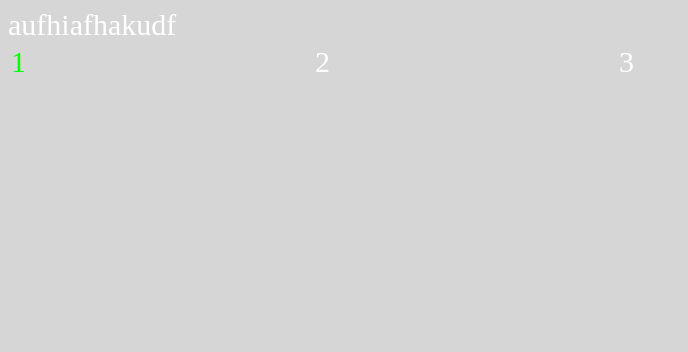
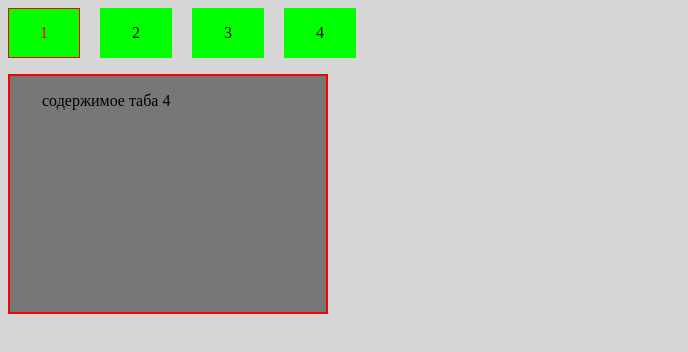
Before and after one commit to ewoxone/simpleTabs, a plain HTML site: page index.html in a window 1280 px wide. Shown: the whole page, without its empty margins (0-688 px from the left). Drawn offline with Linux system fonts and the light colour scheme.

Commit message:
first commit

```diff
--- a/index.html
+++ b/index.html
@@ -6,17 +6,30 @@
 	<link rel="stylesheet" href="css/main.min.css">
 </head>
 <body>
- 	aufhiafhakudf
 
-	<table>
-		<tr>
-			<td class="asd">1</td>
-			<td>2</td>
-			<td>3</td>
-		</tr>
-	</table>
+ 	<div class="tabs">
+ 		<div class="tab tab_active">
+ 			1
+ 		</div>
+ 		<div class="tab">
+ 			2
+ 		</div>
+ 		<div class="tab">
+ 			3
+ 		</div>
+ 		<div class="tab">
+ 			4
+ 		</div>
+ 	</div>
 
- 	<script type="text/javascript" src="js/common.js"></script>
+	<div class="tab-content-wrapper">
+		<div class="tab-content">содержимое таба 1</div>
+	 	<div class="tab-content">содержимое таба 2</div>
+	 	<div class="tab-content">содержимое таба 3</div>
+	 	<div class="tab-content">содержимое таба 4</div>
+	</div>
+
+ 	<script type="text/javascript" src="js/scripts.js"></script>
 
 </body>
 </html>
--- a/js/common.js
+++ /dev/null
@@ -1,98 +0,0 @@
-function Fruit(color, shape) {
-	this.color = color;
-	this.shape = shape;
-}
-var melon = new Fruit('green', 'round'),
-	apple = new Fruit('red', 'superround');
-// var apple = new Object();
-// apple.color = 'red';
-// apple.shape = 'square';
-melon.about = function () {
-	return 'Super melon is ' + this.color + ' and ' + this.shape;
-};
-apple.about = function () {
-	return 'Super apple is ' + this.color + ' and ' + this.shape;
-};
-console.log(melon.about());
-console.log(apple.about());
-
-
-var person = {
-	name : 'Vlad',
-	age: 24,
-	children: ['Lola', 'Giwi'],
-	address: {
-		street: 'devyatkino',
-		city: 'spb',
-		country: 'ru'
-	},
-	nameAge: function () {
-		return this.name + "'s age is " + this.age;
-	}
-};
-
-person.children.push('Masha');
-
-console.log (person.nameAge());
-console.log (person.children);
-
-function summ(a, b) {
-	return a + b;
-}
-
-//document.write('Сумма равна ' + summ(10, 12));
-
-/*
-var res = 24;
-switch (res) {
-	case 1:
-		console.log('равно 1');
-		break;
-	case 2:
-		console.log('равно 2');
-		break;
-	case 3:
-		console.log('равно 3');
-		break;
-	default:
-		console.log('не задано');
-		break;
-}
-*/
-
-/*
-	var i = 0;
-	while (i < 10) {
-		console.log(i);
-		i++;
-	}
-*/
-
-/*
-var needColors = false,
-	colors = ['Red', 'Green', 'Blue'];
-if (!needColors) {
-	let color_name = prompt('Угадайте первый цвет');
-	if (colors[0] == color_name) {
-		alert('Вы угадали');
-	} else {
-		alert('Еще раз');
-	}
-	colors[3] = 'yelloo';
-	colors.push('last');
-	document.writeln(colors[3]);
-	document.writeln(colors[4]);
-	document.writeln(colors[0] + colors[1]);
-	for (var i = 0; i < colors.length; i++) {
-		console.log(colors[i]);
-	}
-} else {
-	let num1 = 10,
-		num2 = 14;
-
-	num1++;
-	num2 += 1;
-	document.write(Math.round(2.49) + '<br>');
-	document.write('равно ', num1 + num2);
-}
-*/
--- a/less/main.less
+++ b/less/main.less
@@ -1,13 +1,47 @@
 body{
 	background: #d6d6d6;
-	font-size: 30px;
-	color: #fff;
 }
-.asd{
-	color: #0f0;
+.hide{
+	visibility: hidden;
+	opacity: 0;
+	transition-duration: .2s;
 }
-table{
-	td{
-		width: 300px
+.show{
+	visibility: visible;
+	opacity: 1;
+	transition-duration: .2s;
+	transition-delay: .2s;
+}
+.tab{
+	display: inline-block;
+	padding: 1em 2em;
+	background: #0f0;
+	cursor: pointer;
+	&:hover{
+		color: #f00;
+	}
+	& + &{
+		margin-left: 1rem;
+	}
+	&_active{
+		box-shadow: inset 0 0 0 1px red;
+		color: red;
+	}
+	&-content{
+		position: absolute;
+		top: 0;
+		bottom: 0;
+		left: 0;
+		right: 0;
+		box-sizing: border-box;
+		background: #777;
+		padding: 1em 2em;
+		border: 2px solid #f00;
+		&-wrapper{
+			position: relative;
+			width: 20em;
+			height: 15em;
+			margin-top: 1rem;
+		}
 	}
 }
```
Also changed, not shown: css/main.min.css.
